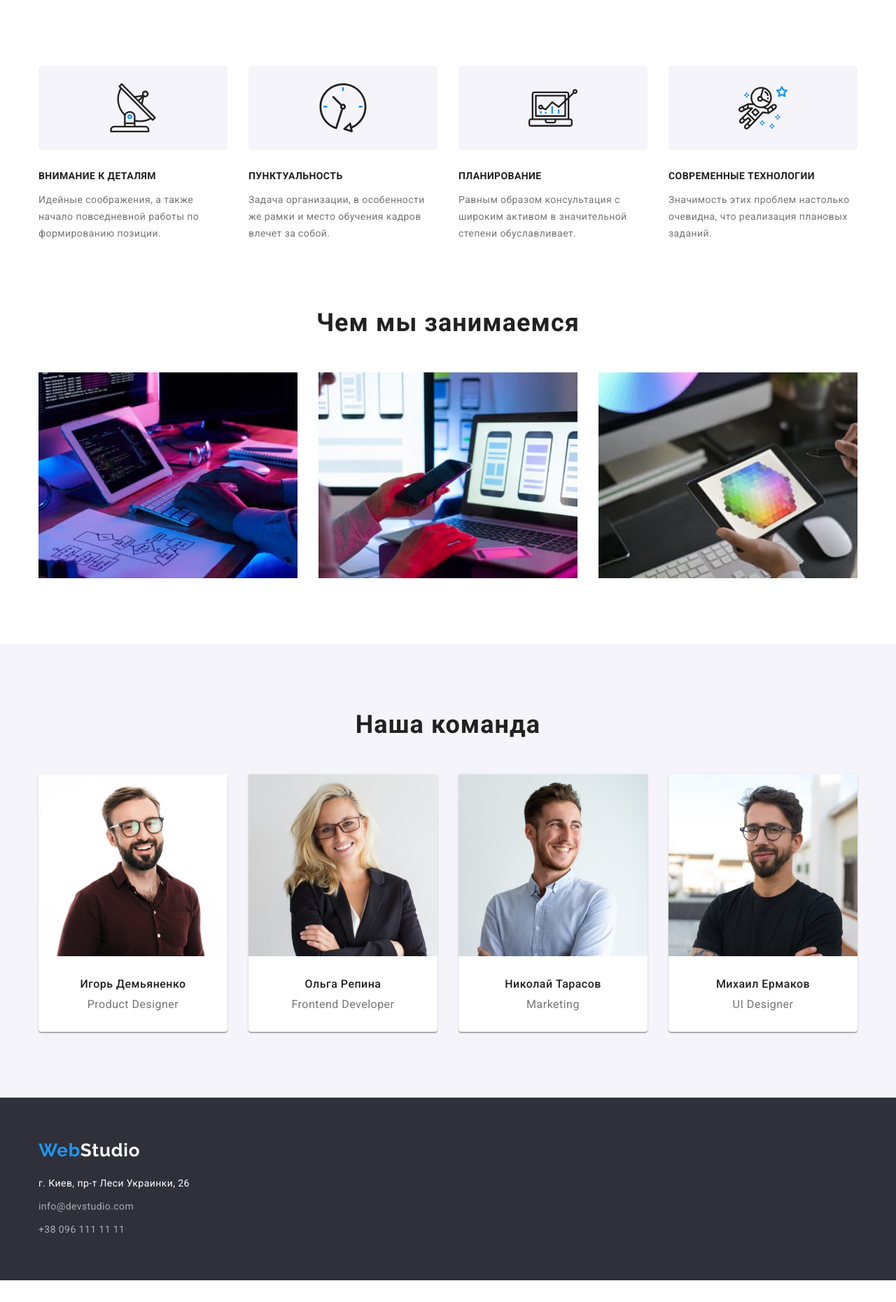
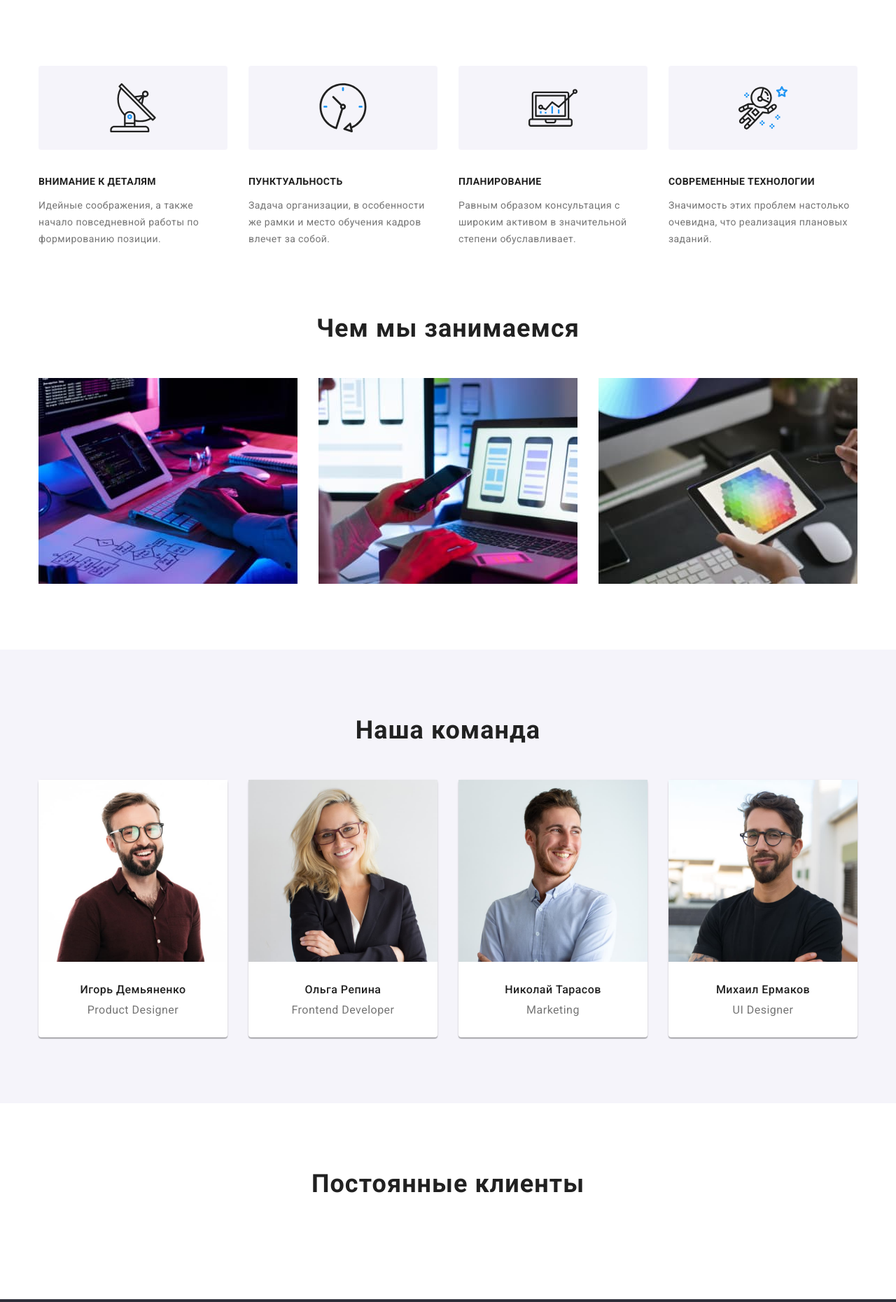
Before and after one commit to ABoklogov/goit-markup-hw-04, a plain HTML site: page index.html in a window 1280 px wide. Shown: the part 680-2540 px from the top of the page at 70% size. Before the commit the page ends 2509 px from the top, so only its background shows below. Drawn offline with nearby package versions, Linux system fonts and the light colour scheme.

Commit message:
Добавляет секцю клиенты
Также исправлены иконки в секции преимущества на ::before

```diff
--- a/index.html
+++ b/index.html
@@ -46,23 +46,19 @@
             <div class="container">
                 <h2 hidden>Наши преимущества</h2>
                 <ul class="advantages-list list-no-style">
-                    <li>
-                        <div class="advantages-icons icon-antenna"></div>
+                    <li class="advantages-item icon-antenna">
                         <h3>Внимание к деталям</h3>
                         <p>Идейные соображения, а также начало повседневной работы по формированию позиции.</p>
                     </li>
-                    <li>
-                        <div class="advantages-icons icon-clock"></div>
+                    <li class="advantages-item icon-clock">
                         <h3>Пунктуальность</h3>
                         <p>Задача организации, в особенности же рамки и место обучения кадров влечет за собой.</p>
                     </li>
-                    <li>
-                        <div class="advantages-icons icon-diagram"></div>
+                    <li class="advantages-item icon-diagram">
                         <h3>Планирование</h3>
                         <p>Равным образом консультация с широким активом в значительной степени обуславливает.</p>
                     </li>
-                    <li>
-                        <div class="advantages-icons icon-astronaut"></div>
+                    <li class="advantages-item icon-astronaut">
                         <h3>Современные технологии</h3>
                         <p>Значимость этих проблем настолько очевидна, что реализация плановых заданий.</p>
                     </li>
@@ -122,6 +118,19 @@
                 </ul>
             </div>
         </section>
+        <section class="clients">
+            <div class="container">
+                <h2 class="clients-title">Постоянные клиенты</h2>
+                <ul class="list-no-style clients-list">
+                    <li class="clients-icon"></li>
+                    <li class="clients-icon"></li>
+                    <li class="clients-icon"></li>
+                    <li class="clients-icon"></li>
+                    <li class="clients-icon"></li>
+                    <li class="clients-icon"></li>
+                </ul>
+            </div>
+        </section>
     </main>
     <footer class="footer">
         <div class="container">
--- a/style/style.css
+++ b/style/style.css
@@ -187,26 +187,29 @@ img {
 }
 
 /* -----преимущества----- */
-.advantages-icons {
+.advantages .advantages-item::before {
+  display: inline-block;
+  content: '';
   width: 270px;
   height: 120px;
   margin-bottom: 30px;
   background-color: var(--commands-background-color);
+  border-radius: 4px;
   background-repeat: no-repeat;
   background-position: center;
-  border-radius: 4px;
 }
+
 /* --icons-- */
-.advantages-list .icon-antenna {
+.advantages-list .icon-antenna::before {
   background-image: url(../images/decoration/icons/antenna.svg);
 }
-.advantages-list .icon-clock {
+.advantages-list .icon-clock::before {
   background-image: url(../images/decoration/icons/clock.svg);
 }
-.advantages-list .icon-diagram {
+.advantages-list .icon-diagram::before {
   background-image: url(../images/decoration/icons/diagram.svg);
 }
-.advantages-list .icon-astronaut {
+.advantages-list .icon-astronaut::before {
   background-image: url(../images/decoration/icons/astronaut.svg);
 }
 
@@ -242,7 +245,8 @@ img {
   padding-bottom: 94px;
 }
 .lessons-title,
-.comands-title {
+.comands-title,
+.clients-title {
   margin-top: 0;
   margin-bottom: 50px;
 
@@ -295,6 +299,12 @@ img {
 }
 .comands .subtitle {
   margin-bottom: 10px;
+}
+
+/* -----clients----- */
+.clients {
+  padding-bottom: 94px;
+  padding-top: 94px;
 }
 /* -------------------------/STUDIO------------------------------- */
 
```
